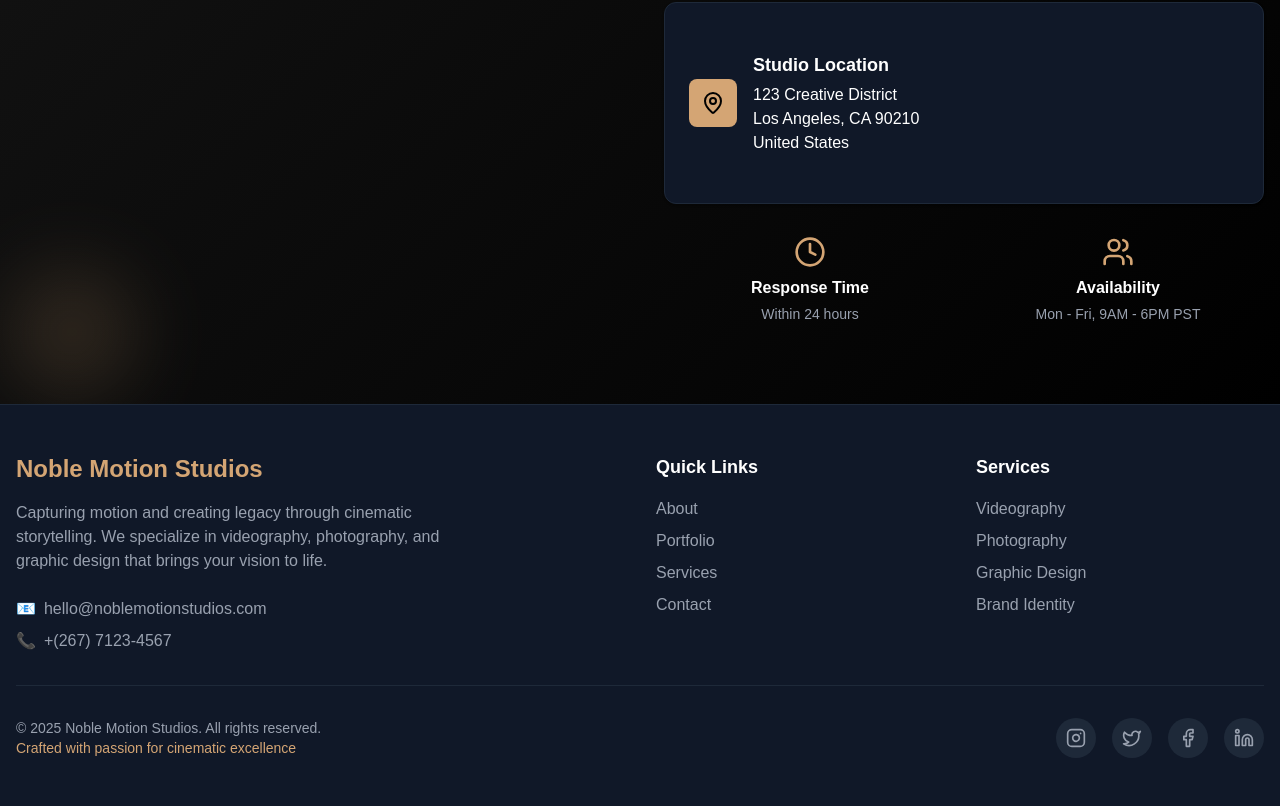
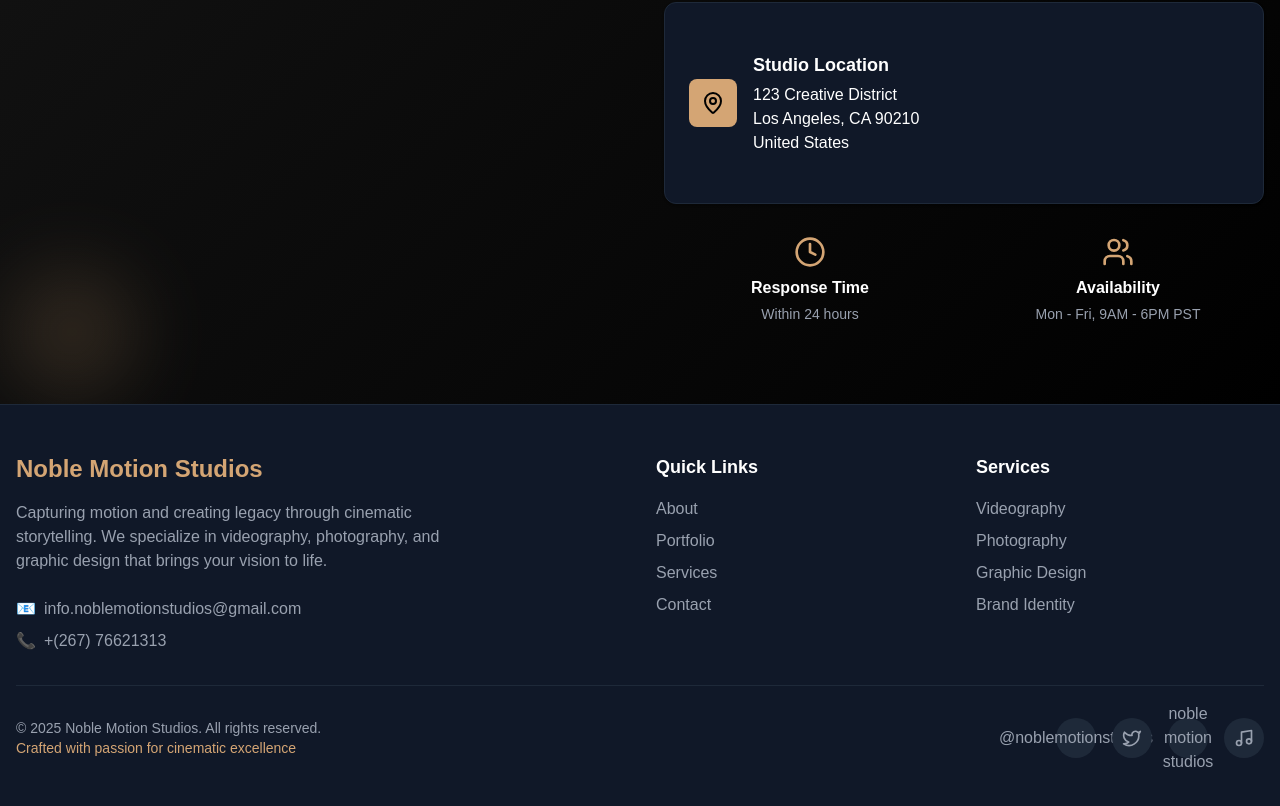
Before and after one commit to Ogaufi4/bogosi_profile, a Next.js app: page / in a window 1280 px wide. Shown: the part 5697-6503 px from the top of the page. Built offline with nearby package versions, Linux system fonts and the light colour scheme.

Commit message:
ADD:social media

```diff
--- a/src/app/components/shared/footer.tsx
+++ b/src/app/components/shared/footer.tsx
@@ -1,6 +1,6 @@
 "use client"
 
-import { Instagram, Twitter, Facebook, Linkedin } from "lucide-react"
+import { Instagram, Twitter, Facebook, Linkedin, Music } from "lucide-react"
 
 export function Footer() {
   return (
@@ -17,11 +17,11 @@ export function Footer() {
             <div className="space-y-2">
               <div className="flex items-center space-x-2 text-gray-400">
                 <span>📧</span>
-                <span>hello@noblemotionstudios.com</span>
+                <span>info.noblemotionstudios@gmail.com</span>
               </div>
               <div className="flex items-center space-x-2 text-gray-400">
                 <span>📞</span>
-                <span>+(267) 7123-4567</span>
+                <span>+(267) 76621313</span>
               </div>
             </div>
           </div>
@@ -96,16 +96,16 @@ export function Footer() {
           {/* Social Links */}
           <div className="flex space-x-4">
             <button className="w-10 h-10 bg-gray-800 rounded-full flex items-center justify-center text-gray-400 hover:bg-[#D4A574] hover:text-black transition-all duration-300">
-              <Instagram className="w-5 h-5" />
+              <Instagram className="w-5 h-5" />@noblemotionstudios
             </button>
             <button className="w-10 h-10 bg-gray-800 rounded-full flex items-center justify-center text-gray-400 hover:bg-[#D4A574] hover:text-black transition-all duration-300">
               <Twitter className="w-5 h-5" />
             </button>
             <button className="w-10 h-10 bg-gray-800 rounded-full flex items-center justify-center text-gray-400 hover:bg-[#D4A574] hover:text-black transition-all duration-300">
-              <Facebook className="w-5 h-5" />
+              <Facebook className="w-5 h-5" />noble motion studios
             </button>
             <button className="w-10 h-10 bg-gray-800 rounded-full flex items-center justify-center text-gray-400 hover:bg-[#D4A574] hover:text-black transition-all duration-300">
-              <Linkedin className="w-5 h-5" />
+              <Music className="w-5 h-5" />
             </button>
           </div>
         </div>
```
